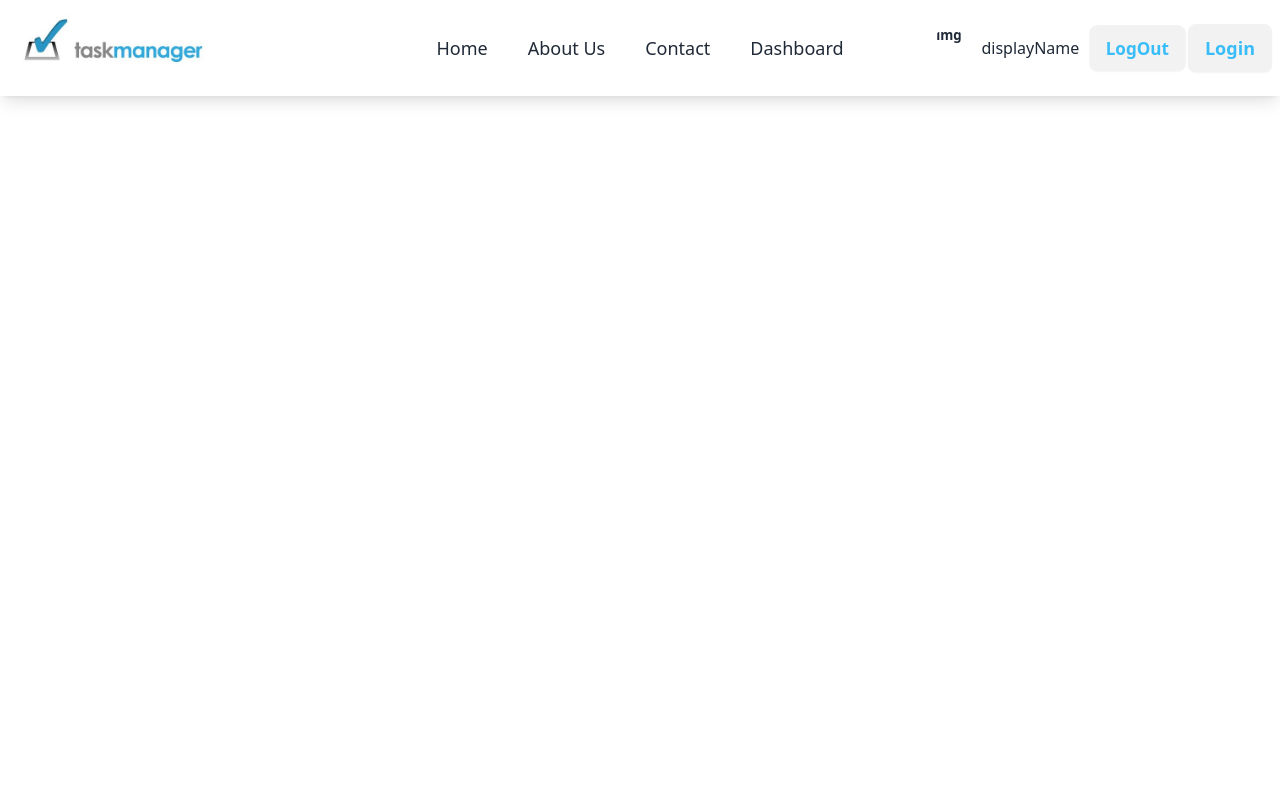
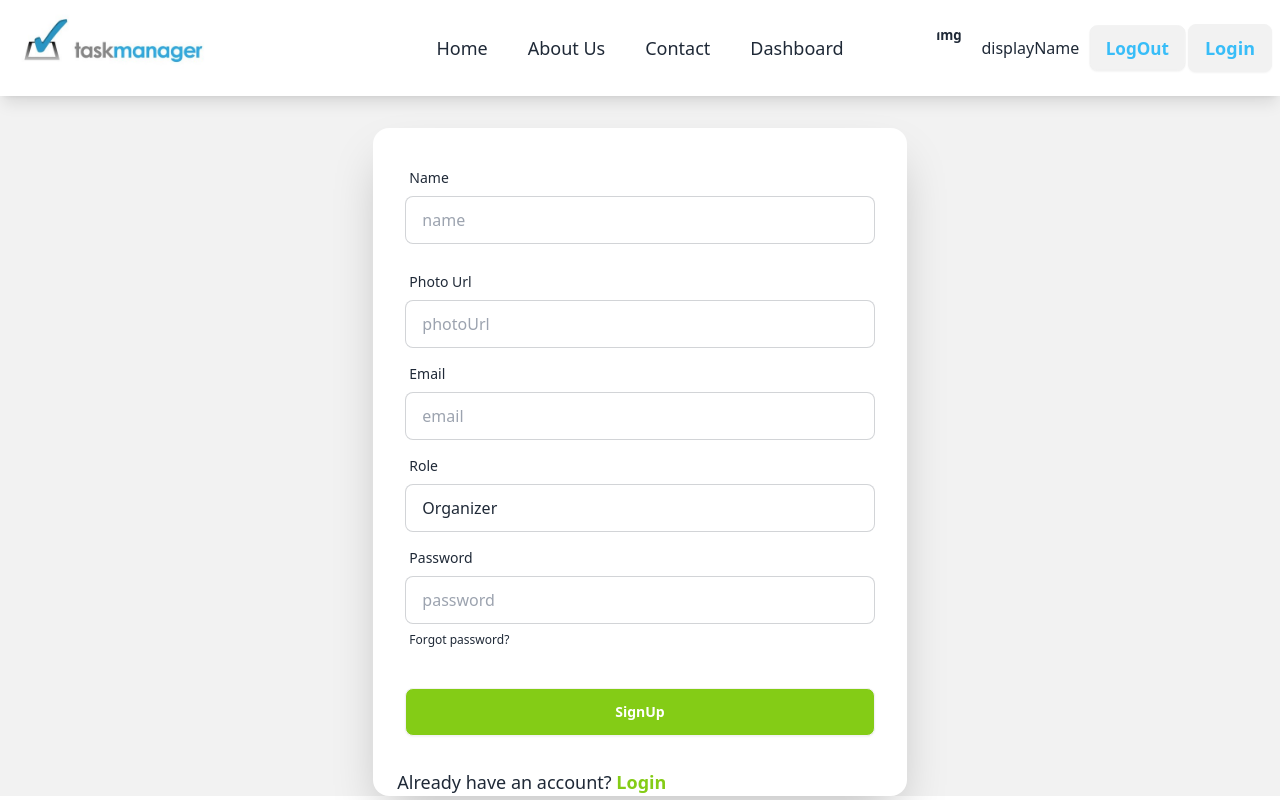
Before and after one commit to RawshanaraEity/task-manager-client-side, a React (Vite) app: page /register in a window 1280 px wide. Built offline with nearby package versions, Linux system fonts and the light colour scheme.

Commit message:
added register page

```diff
--- a/index.html
+++ b/index.html
@@ -2,7 +2,7 @@
 <html lang="en">
   <head>
     <meta charset="UTF-8" />
-    <link rel="icon" type="image/svg+xml" href="/public/order-processed_9537119.png" />
+    <link rel="icon" type="image/svg+xml" href="/order-processed_9537119.png" />
     <meta name="viewport" content="width=device-width, initial-scale=1.0" />
     <title>Task Manager</title>
   </head>
--- a/package.json
+++ b/package.json
@@ -17,7 +17,8 @@
     "react-dom": "^18.2.0",
     "react-hook-form": "^7.49.2",
     "react-router-dom": "^6.21.0",
-    "sort-by": "^1.2.0"
+    "sort-by": "^1.2.0",
+    "sweetalert2": "^11.10.1"
   },
   "devDependencies": {
     "@types/react": "^18.2.43",
--- a/src/Pages/Register/Register.jsx
+++ b/src/Pages/Register/Register.jsx
@@ -1,11 +1,191 @@
-import React from 'react';
+
+import { useForm } from "react-hook-form";
+import { Link, useNavigate } from "react-router-dom";
+// import Swal from "sweetalert2";
+// import SocialLogin from "../SharedPage/socialLogin/SocialLogin";
+// import useAuth from "../../Hooks/useAuth";
+// import useAxiosPublic from "../../Hooks/useAxiosPublic";
+
 
 const Register = () => {
-    return (
-        <div>
-            Register
+//   const axiosPublic = useAxiosPublic()
+
+  const {
+    register,
+    handleSubmit,
+    reset,
+    formState: { errors },
+  } = useForm();
+
+
+//   const { createUser, updateUserProfile } = useAuth();
+//   const navigate = useNavigate();
+
+//   const onSubmit = (data) => {
+//     console.log(data);
+//     createUser(data.email, data.password)
+//     .then((result) => {
+//       const loggedUser = result.user;
+//       console.log(loggedUser);
+
+    //   updateUserProfile(data?.name, data?.photoUrl)
+    //   .then((res) => {
+    //     console.log("user profile info updated", res);
+
+    //     // create user entry in the database
+    //       const userInfo = {
+    //         name: data.name,
+    //         photoUrl: data.photoUrl,
+    //         email: data.email,
+    //         role: data.role
+    //       };
+
+    //       axiosPublic.post("/users", userInfo).then((res) => {
+    //     if (res.data.insertedId) {
+    //       // console.log("user added to the database");
+    //       reset();
+    //       Swal.fire({
+    //         position: "top-end",
+    //         icon: "success",
+    //         title: "User created successfully",
+    //         showConfirmButton: false,
+    //         timer: 1500,
+    //       });
+    //       navigate("/");
+    //     }
+    //   });
+    //   })
+    //   .catch((error) => console.log(error));
+    // });
+//   };
+
+  return (
+    <div>
+
+      <div className="px-5 md:px-0 bg-base-200">
+        <h1 className="text-5xl pt-10  text-center font-bold">SignUP!</h1>
+          <div className="card mt-10 md:w-5/12  mx-auto shadow-2xl bg-base-100">
+            <form onSubmit={handleSubmit()} className="card-body">
+             <div className="flex flex-col  gap-5">
+             <div className="form-control flex-1">
+                <label className="label">
+                  <span className="label-text">Name</span>
+                </label>
+                <input
+                  type="text"
+                  {...register("name", { required: true })}
+                  name="name"
+                  placeholder="name"
+                  className="input input-bordered"
+                />
+                {errors.name && (
+                  <span className="text-red-600">Name is required</span>
+                )}
+              </div>
+              <div className="form-control flex-1">
+                <label className="label">
+                  <span className="label-text">Photo Url</span>
+                </label>
+                <input
+                  type="url"
+                  {...register("photoUrl", { required: true })}
+                  placeholder="photoUrl"
+                  className="input input-bordered"
+                />
+                {errors.photoUrl && (
+                  <span className="text-red-600">Photo Url is required</span>
+                )}
+              </div>
+             </div>
+              <div className="form-control">
+                <label className="label">
+                  <span className="label-text">Email</span>
+                </label>
+                <input
+                  type="email"
+                  {...register("email", { required: true })}
+                  name="email"
+                  placeholder="email"
+                  className="input input-bordered"
+                />
+                {errors.email && (
+                  <span className="text-red-600">Email is required</span>
+                )}
+              </div>
+
+              <div className="form-control flex-1">
+                <label className="label">
+                  <span className="label-text ">Role</span>
+                </label>
+                <select
+                  className="input input-bordered"
+                  {...register("role")}
+                >
+                  <option value="organizer">Organizer</option>
+                  <option value="healthcareProfessional">Healthcare Professional</option>
+                  <option value="participant">Participant</option>
+                </select>
+              </div>
+
+              <div className="form-control">
+                <label className="label">
+                  <span className="label-text">Password</span>
+                </label>
+                <input
+                  type="password"
+                  {...register("password", {
+                    required: true,
+                    minLength: 6,
+                    maxLength: 20,
+                    pattern:
+                      /(?=.*?[A-Z])(?=.*?[a-z])(?=.*?[0-9])(?=.*?[#?!@$%^&*-])/,
+                  })}
+                  name="password"
+                  placeholder="password"
+                  className="input input-bordered"
+                />
+                {errors.password?.type === "required" && (
+                  <p className="text-red-600">Password is required</p>
+                )}
+                {errors.password?.type === "minLength" && (
+                  <p className="text-red-600">Password must be 6 charecters</p>
+                )}
+                {errors.password?.type === "maxLength" && (
+                  <p className="text-red-600">
+                    Password must be less than 20 charecters
+                  </p>
+                )}
+                {errors.password?.type === "pattern" && (
+                  <p className="text-red-600">
+                    Password must have one uppercase, one lower case, one number
+                    and one special characters charecters
+                  </p>
+                )}
+                <label className="label">
+                  <a href="#" className="label-text-alt link link-hover">
+                    Forgot password?
+                  </a>
+                </label>
+              </div>
+              <div className="form-control mt-6">
+                <input
+                  className="btn bg-lime-500 text-white"
+                  type="submit"
+                  value="SignUp"
+                />
+              </div>
+            </form>
+            <p className="px-6">
+              <small className="text-lg">
+                Already have an account?<Link to="/login"><span className="text-lime-500 font-bold"> Login</span></Link>{" "}
+              </small>
+            </p>
+            {/* <SocialLogin></SocialLogin> */}
+          </div>
         </div>
-    );
+      </div>
+
+  );
 };
 
 export default Register;
```
Also changed, not shown: 1 other file (tests, documents, lock files or other folders).
